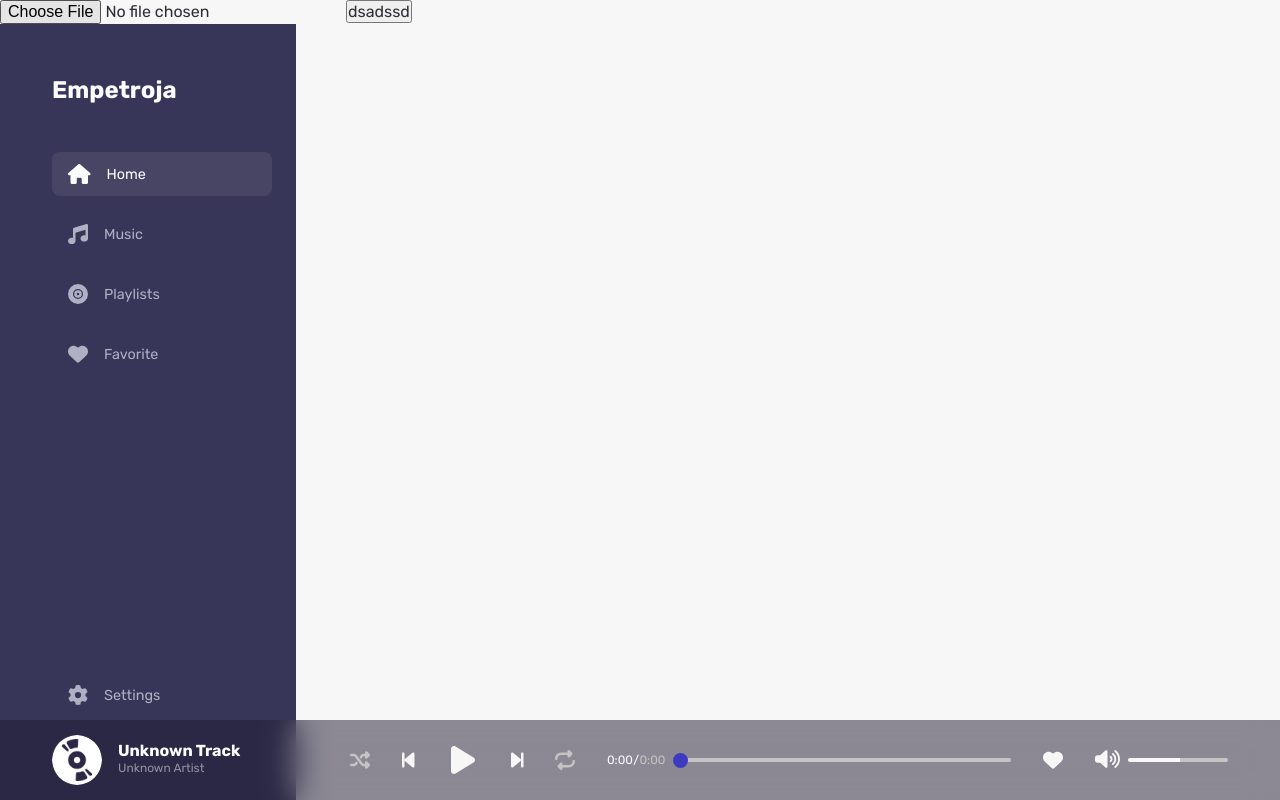
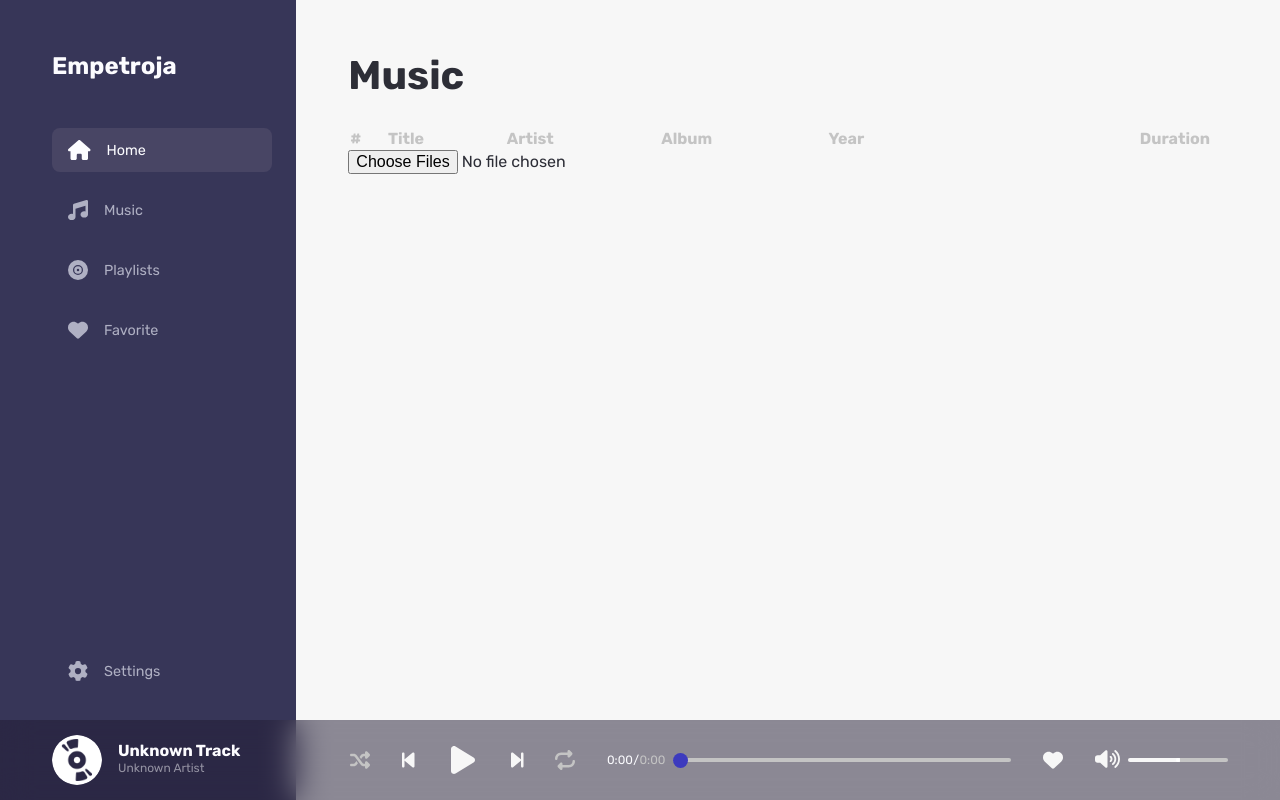
Before and after one commit to Dunkelhaiser/Empetroja, a React (Vite) app: page / in a window 1280 px wide. Built offline with nearby package versions, Linux system fonts and the light colour scheme.

Commit message:
Added ability to upload folder

```diff
--- a/src/App.tsx
+++ b/src/App.tsx
@@ -1,17 +1,15 @@
-import { useContext } from "react";
+import Music from "./components/Music/Music";
 import Player from "./components/Player/Player";
 import Sidebar from "./components/Sidebar/Sidebar";
-import { MusicContext } from "./context/PlayerContext";
 import "./scss/styles.scss";
 
 function App() {
-    const { uploadMusic, music } = useContext(MusicContext);
-
     return (
         <>
-            <input type="file" onChange={uploadMusic} accept="audio/*" />
-            <button onClick={() => console.log(music)}>dsadssd</button>
-            <Sidebar />
+            <main>
+                <Sidebar />
+                <Music />
+            </main>
             <Player />
         </>
     );
--- /dev/null
+++ b/src/components/Layout/Layout.module.scss
@@ -0,0 +1,38 @@
+.main {
+    flex: 1;
+    padding: 3.25rem 3.25rem 2rem;
+}
+
+.content {
+    overflow: auto;
+    max-height: 100%;
+    padding-bottom: 155px;
+}
+
+.title {
+    margin-bottom: 1.75rem;
+    font-size: 2.5rem;
+}
+
+::-webkit-scrollbar {
+    width: 5px;
+}
+
+::-webkit-scrollbar-track {
+    background-color: var(--text-light);
+}
+
+::-webkit-scrollbar-thumb {
+    background-color: var(--primary-bg);
+    background-clip: content-box;
+    border-radius: 0.5em;
+    transition: var(--hover);
+
+    &:hover {
+        background-color: var(--primary);
+    }
+
+    &:active {
+        background-color: var(--primary);
+    }
+}
--- /dev/null
+++ b/src/components/Layout/Layout.tsx
@@ -0,0 +1,16 @@
+import LayoutStyles from "./Layout.module.scss";
+
+interface Props {
+    title: string;
+    children?: React.ReactNode;
+}
+
+const Layout: React.FC<Props> = ({ title, children }) => {
+    return (
+        <section className={LayoutStyles.main}>
+            <h1 className={LayoutStyles.title}>{title}</h1>
+            <div className={LayoutStyles.content}>{children}</div>
+        </section>
+    );
+};
+export default Layout;
--- /dev/null
+++ b/src/components/Music/Music.module.scss
@@ -0,0 +1,21 @@
+.table {
+    width: 100%;
+    text-align: left;
+
+    thead {
+        color: var(--text-light);
+    }
+
+    td {
+        cursor: pointer;
+        padding: 0.75rem 0;
+    }
+
+    td,
+    th {
+        &:last-child {
+            padding-right: 1rem;
+            text-align: right;
+        }
+    }
+}
--- /dev/null
+++ b/src/components/Music/Music.tsx
@@ -0,0 +1,68 @@
+import { useContext, useState } from "react";
+import { v4 as uuid } from "uuid";
+import jsmediatags from "jsmediatags";
+import { MusicContext } from "../../context/PlayerContext";
+import Layout from "../Layout/Layout";
+import MusicStyles from "./Music.module.scss";
+
+const Music: React.FC = () => {
+    const [mp3Files, setMp3Files] = useState([] as File[]);
+    const [mp3Metadata, setMp3Metadata] = useState([] as { title?: string; artist?: string; album?: string; year?: string }[]);
+    const { selectMusic } = useContext(MusicContext);
+
+    const handleDirectorySelect = (event: { target: { files: File[] } }) => {
+        const fileList = event.target.files;
+        const mp3List = [];
+        for (let i = 0; i < fileList.length; i++) {
+            const file = fileList[i];
+            if (file.type === "audio/mpeg") {
+                mp3List.push(file);
+            }
+        }
+        setMp3Files(mp3List);
+        mp3List.forEach((file) => {
+            jsmediatags.read(file, {
+                onSuccess(tag) {
+                    const { title, artist, album, year } = tag.tags;
+                    setMp3Metadata((prev) => [...prev, { title, artist, album, year }]);
+                },
+                onError() {
+                    setMp3Metadata((prev) => [...prev, { title: "", artist: "", album: "", year: "" }]);
+                },
+            });
+        });
+    };
+    return (
+        <Layout title="Music">
+            <table className={MusicStyles.table}>
+                <thead>
+                    <tr>
+                        <th>#</th>
+                        <th>Title</th>
+                        <th>Artist</th>
+                        <th>Album</th>
+                        <th>Year</th>
+                        <th>Duration</th>
+                    </tr>
+                </thead>
+                <tbody>
+                    {mp3Files.map((file, index) => (
+                        <tr key={uuid()} tabIndex={0} role="button" onClick={() => selectMusic(file)}>
+                            <td>{index + 1 < 10 ? `0${index + 1}` : index + 1}</td>
+                            <td>{file.name}</td>
+                            <td>{mp3Metadata[index]?.artist || "Unknown Artist"}</td>
+                            <td>{mp3Metadata[index]?.album || "Unknown Album"}</td>
+                            <td>{mp3Metadata[index]?.year || "Unknown Year"}</td>
+                            <td>{2 || "Unknown Year"}</td>
+                        </tr>
+                    ))}
+                </tbody>
+            </table>
+
+            {/* eslint-disable-next-line @typescript-eslint/ban-ts-comment */}
+            {/* @ts-expect-error */}
+            <input type="file" id="mp3Directory" name="mp3Directory" webkitdirectory="" multiple onChange={handleDirectorySelect} />
+        </Layout>
+    );
+};
+export default Music;
--- a/src/components/Player/Player.module.scss
+++ b/src/components/Player/Player.module.scss
@@ -32,6 +32,10 @@
 
         &.disabled {
             color: var(--text-light);
+
+            &:hover {
+                color: var(--background);
+            }
         }
     }
 }
--- a/src/components/Sidebar/Sidebar.tsx
+++ b/src/components/Sidebar/Sidebar.tsx
@@ -5,7 +5,7 @@ import SidebarStyles from "./Sidebar.module.scss";
 const Sidebar: React.FC = () => {
     return (
         <aside className={SidebarStyles.sidebar}>
-            <h1>Empetroja</h1>
+            <h2>Empetroja</h2>
             <nav>
                 <ul className={SidebarStyles.navigation}>
                     <li className={SidebarStyles.active}>
--- a/src/components/Volume/Volume.tsx
+++ b/src/components/Volume/Volume.tsx
@@ -24,11 +24,11 @@ const Volume: React.FC<Props> = ({ volume, setVolume }) => {
         }
     };
     const iconClick = () => {
-        setVolume(volume ? 0 : 50);
-        setMuted(!!volume);
-        if (volumeRef.current) {
-            volumeRef.current.style.setProperty("--value", `${volume ? 0 : 50}`);
-        }
+        // setVolume(volume ? 0 : 50);
+        setMuted((prev) => !prev);
+        // if (volumeRef.current) {
+        //     volumeRef.current.style.setProperty("--value", `${volume ? 0 : 50}`);
+        // }
     };
     const icon = volume === 0 ? faVolumeOff : volume < 50 ? faVolumeLow : faVolumeHigh;
     const mutedIcon = muted ? faVolumeXmark : icon;
--- a/src/context/PlayerContext.tsx
+++ b/src/context/PlayerContext.tsx
@@ -3,6 +3,7 @@ import { createContext, useMemo, useState } from "react";
 type MusicContextType = {
     music: File | null;
     uploadMusic: (event: React.ChangeEvent<HTMLInputElement>) => void;
+    selectMusic: (file: File) => void;
 };
 
 interface Props {
@@ -12,6 +13,7 @@ interface Props {
 const iMusicContextState = {
     music: null,
     uploadMusic: () => {},
+    selectMusic: () => {},
 };
 
 export const MusicContext = createContext<MusicContextType>(iMusicContextState);
@@ -25,10 +27,15 @@ export const MusicContextProvider: React.FC<Props> = ({ children }) => {
         setMusic(file);
     };
 
+    const selectMusic = (file: File) => {
+        setMusic(file);
+    };
+
     const values = useMemo(
         () => ({
             music,
             uploadMusic,
+            selectMusic,
         }),
         [music, uploadMusic]
     );
--- a/src/scss/base/_reset.scss
+++ b/src/scss/base/_reset.scss
@@ -14,6 +14,11 @@ html {
 
 #root {
     overflow: hidden;
+    height: 100vh;
+}
+
+main {
+    display: flex;
     height: 100vh;
 }
 
```
